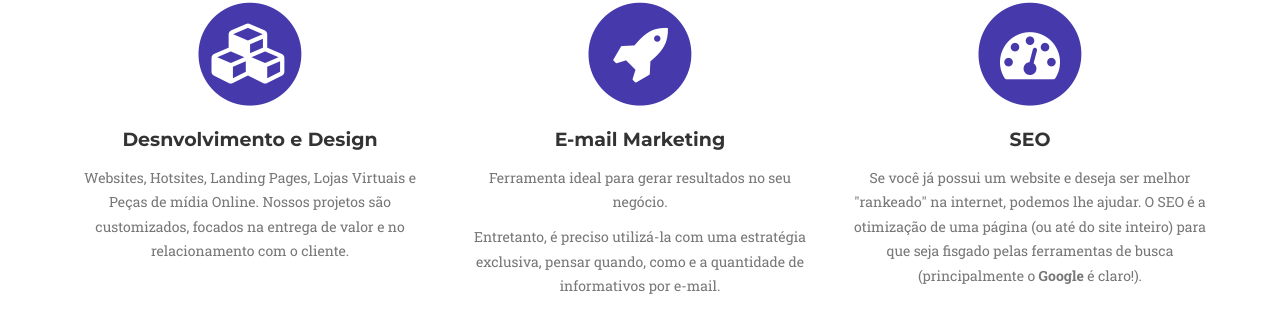
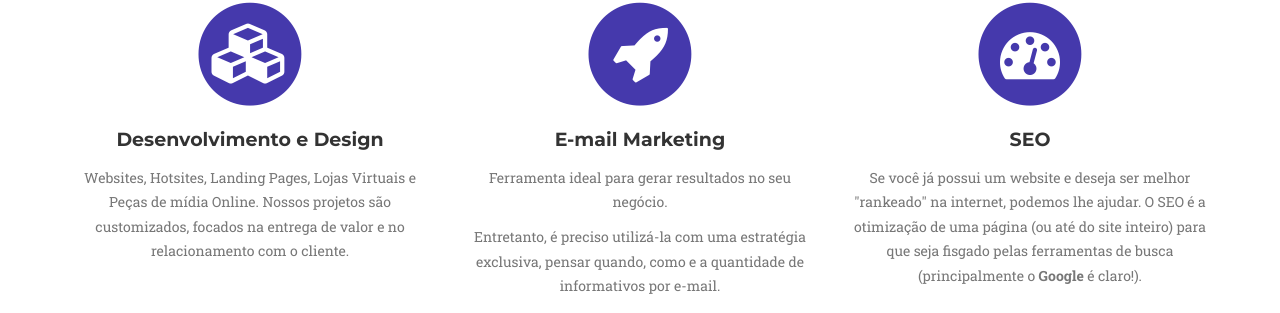
Before and after one commit to henriquecribeiro/lituus.github.io, a Jekyll site: the page built from index.html, in a window 1280 px wide and 900 px high, scrolled down 1060 px. Shown: the part 132-445 px from the top of the window. Built offline with Jekyll 4.4.1, drawn with Linux system fonts in a browser that asks for light colours; some web fonts are replaced.

Commit message:
correção de português
correção de português

```diff
--- a/_includes/services.html
+++ b/_includes/services.html
@@ -16,7 +16,7 @@
                         <i class="fa fa-circle fa-stack-2x text-primary"></i>
                         <i class="fa fa-cubes fa-stack-1x fa-inverse"></i>
                     </span>
-                    <h4 class="service-heading">Desnvolvimento e Design</h4>
+                    <h4 class="service-heading">Desenvolvimento e Design</h4>
                     <p class="text-muted">Websites, Hotsites, Landing Pages, Lojas Virtuais e Peças de mídia Online. Nossos projetos são customizados, focados na entrega de valor e no relacionamento com o cliente.</p>
                 </div>
                 <div class="col-md-4">
```
